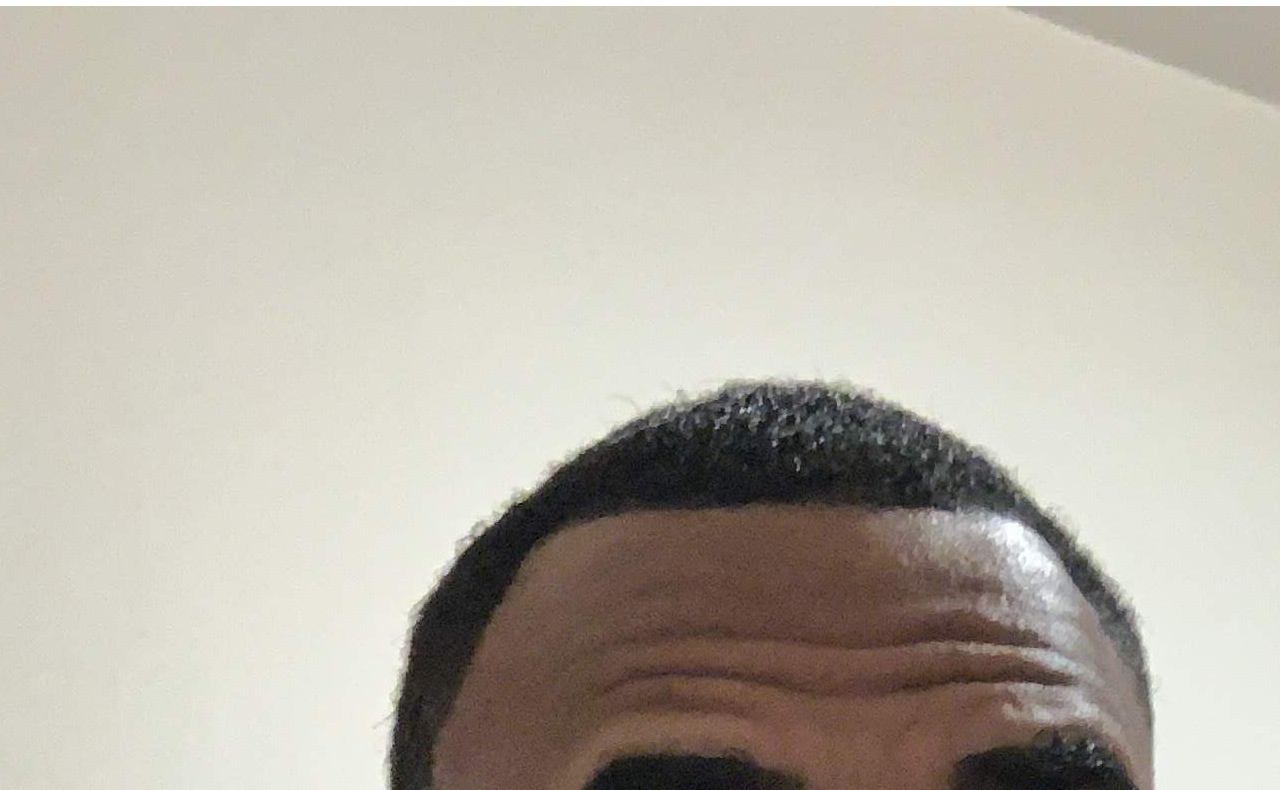
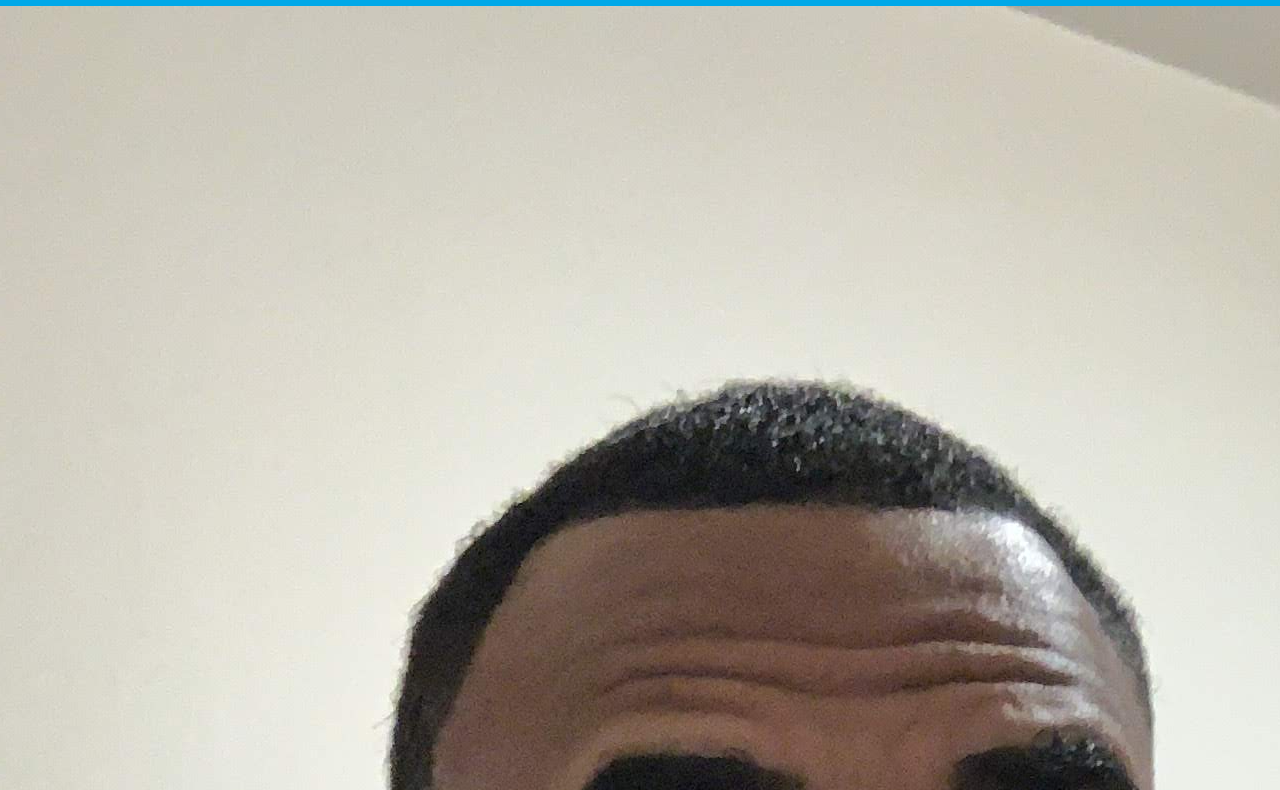
Before and after one commit to inoculated-coder/Portfolio, a plain HTML site: page index.html in a window 1280 px wide. Shown: the part 178-968 px from the top of the page. Drawn offline with nearby package versions, Linux system fonts and the light colour scheme.

Commit message:
Update style.css

```diff
--- a/style.css
+++ b/style.css
@@ -11,6 +11,10 @@ header{
 
 footer{
 	background-color: #007ea7;
+}
+
+body{
+	background-color: #00a8e8;
 }
 
 h1{
```
